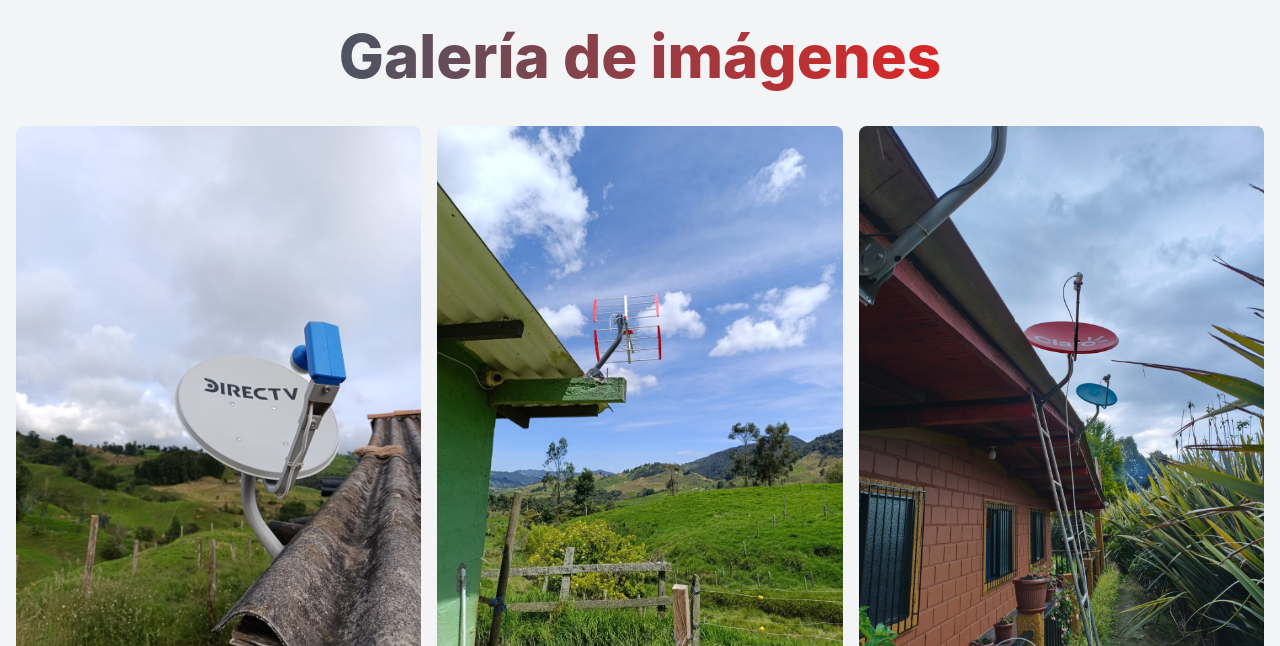
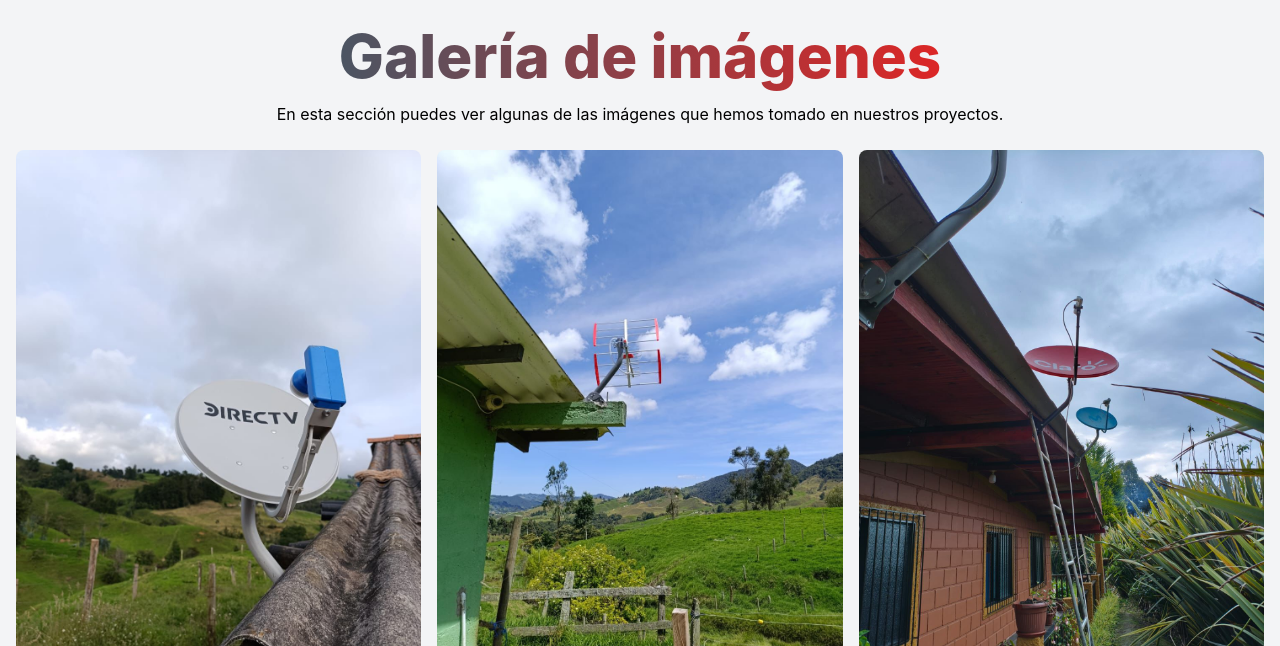
Before and after one commit to arnaldo16763695/vencol-site, an Astro site: page /galeria in a window 1280 px wide. Shown: the part 154-800 px from the top of the page. Built offline with nearby package versions, Linux system fonts and the light colour scheme; Astro itself is replaced by a stand-in of ours.

Commit message:
add more images in gallery

```diff
--- a/src/pages/galeria.astro
+++ b/src/pages/galeria.astro
@@ -26,6 +26,9 @@ const images = [
 <Layout>
   <section class="flex flex-col items-center p-4">
     <Title title="Galería de imágenes" />
+    <p>En esta sección puedes ver algunas de las imágenes que hemos tomado en nuestros proyectos.
+
+    </p>
 
     <div class="grid grid-cols-2 md:grid-cols-3 gap-4 mt-6">
       {
```
